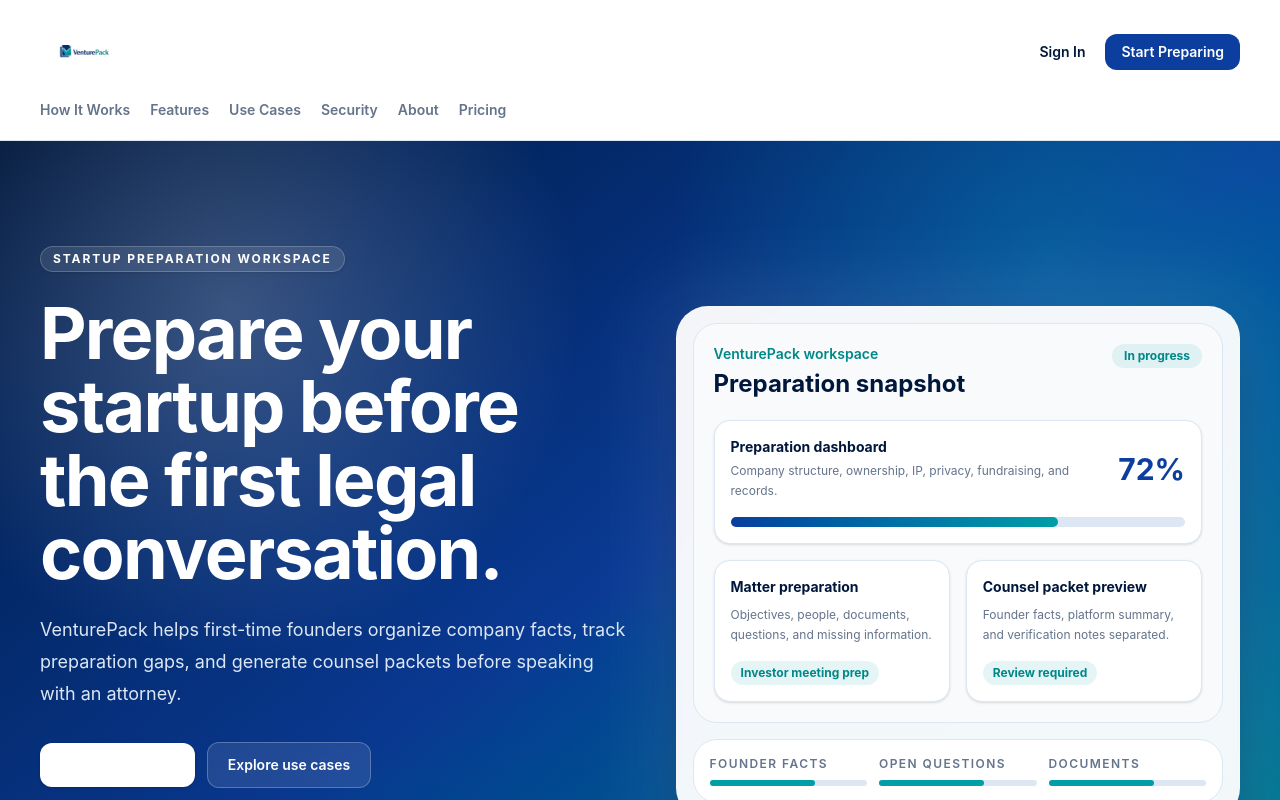
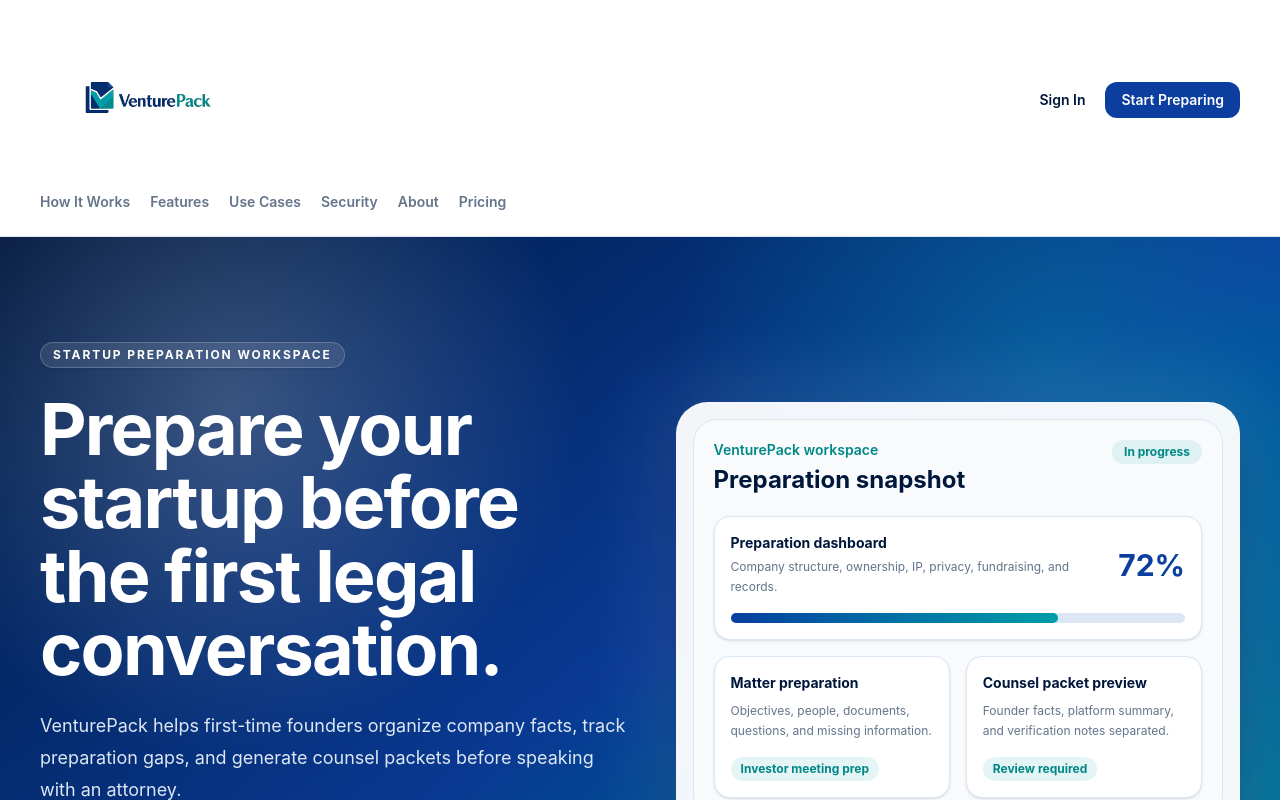
Before and after one commit to bhanugadepalli/venturepack, a Next.js app: page / in a window 1280 px wide. Shown: the top 800 px of the page. Built offline with nearby package versions, Linux system fonts and the light colour scheme.

Commit message:
Make marketing header logo larger

```diff
--- a/components/marketing/MarketingHeader.tsx
+++ b/components/marketing/MarketingHeader.tsx
@@ -13,10 +13,15 @@
 export function MarketingHeader() {
   return (
     <header className="border-b border-[#DCE7F3] bg-white/95 backdrop-blur">
-      <div className="mx-auto flex max-w-7xl flex-col gap-4 px-6 py-4 sm:px-8 md:py-5 lg:px-10">
-        <div className="flex items-center justify-between gap-5">
+      <div className="mx-auto flex max-w-7xl flex-col gap-4 px-6 py-5 sm:px-8 md:py-6 lg:px-10">
+        <div className="flex flex-wrap items-center justify-between gap-5">
           <Link href="/" className="flex shrink-0 rounded-xl p-1 hover:bg-[#F8FAFC] focus:outline-none focus:ring-2 focus:ring-[rgba(0,158,167,0.28)]">
-            <VenturePackLogo width={250} height={84} priority className="h-10 w-auto max-w-[190px] md:h-14 md:max-w-[260px]" />
+            <VenturePackLogo
+              width={520}
+              height={180}
+              priority
+              className="h-20 w-auto max-w-[72vw] sm:h-24 md:h-32 lg:h-36"
+            />
           </Link>
           <div className="flex shrink-0 items-center gap-2">
             <Link href="/login" className="rounded-xl px-3 py-2 text-sm font-semibold text-[#00173C] hover:bg-[#F8FAFC]">
```
